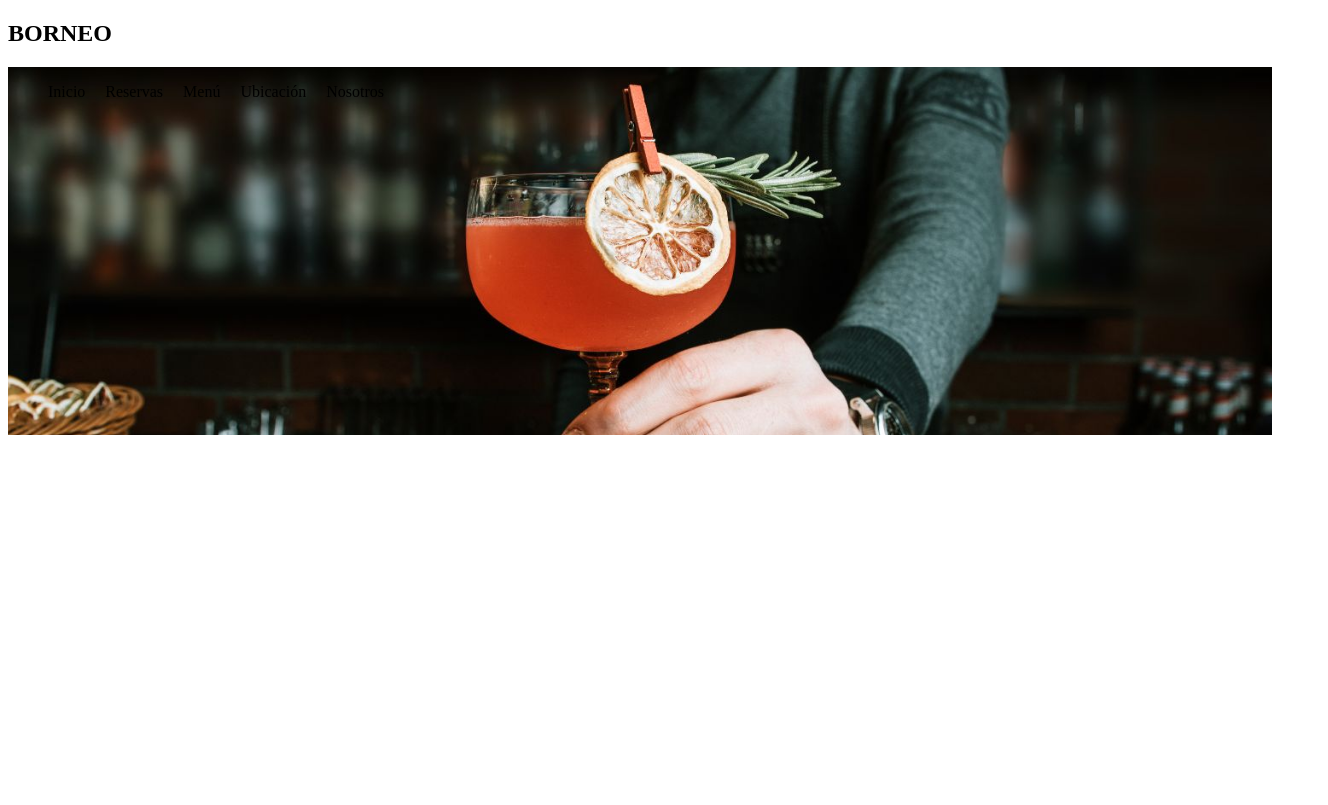
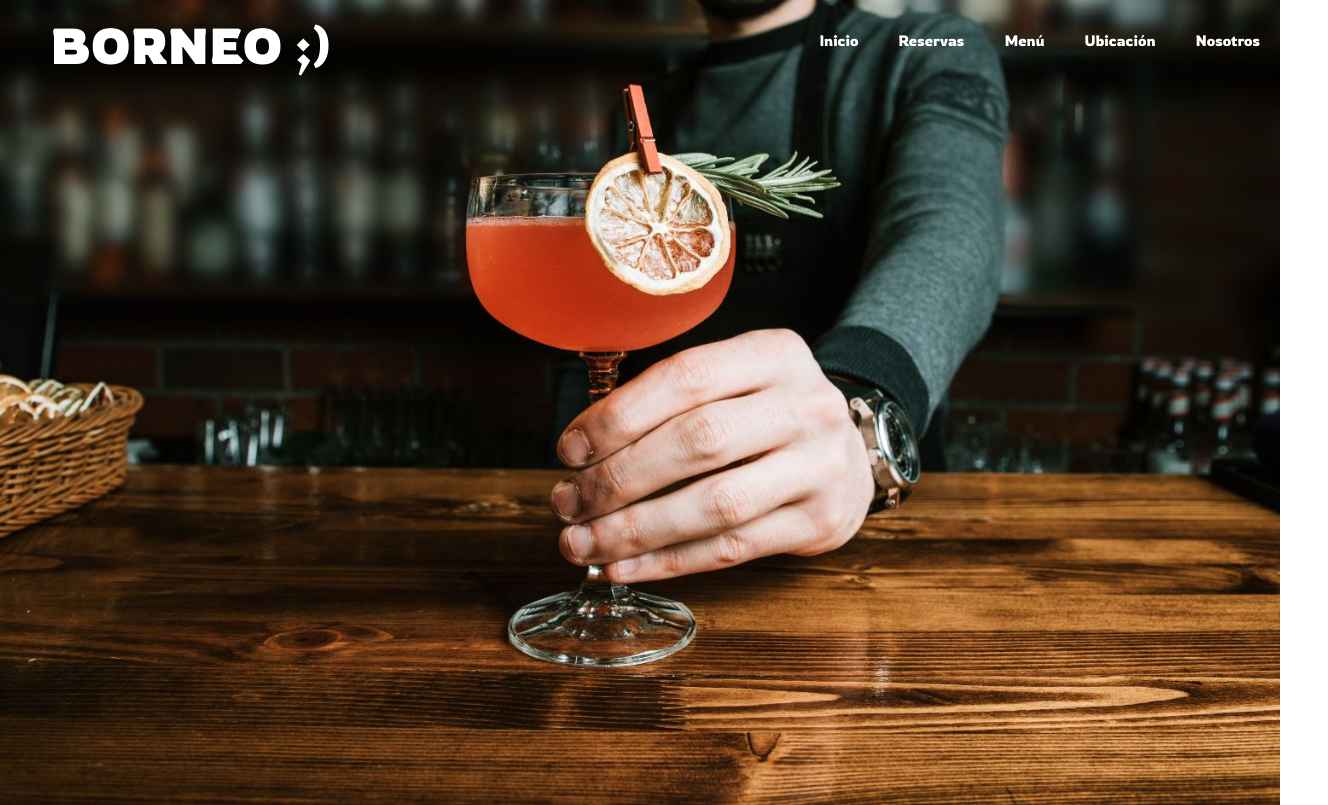
Before and after one commit to tomasstauber/restaurante, a website: page index .html in a window 1280 px wide. Shown: the top 805 px of the page, 1328 px wide, since content can reach past the window. Drawn offline with Linux system fonts and the light colour scheme.

Commit message:
comencé a trabajar en el navbar

```diff
--- a/assets/src/sass/_backImage.scss
+++ b/assets/src/sass/_backImage.scss
@@ -3,5 +3,5 @@
     background-size: cover;
     background-repeat: no-repeat;
     background-attachment: fixed;
-    height: 23em;
+    height: 1000px;
 }
--- a/assets/src/sass/_navbar.scss
+++ b/assets/src/sass/_navbar.scss
@@ -1,10 +1,35 @@
-nav ul{
+@import "variables";
+nav{
     display: flex;
-    flex-direction: row;
-    list-style: none;
-    gap: 20px;
     width: 100%;
     height: 80px;
-    background-color: transparent;
-    position: absolute;
+    flex-direction: row;
+    justify-content: space-between;
+    align-items: center;
+    position: fixed;
+    gap: 15px;
+    ul{
+        display: flex;
+        list-style: none;
+        li a{
+            text-decoration: none;
+            align-items: flex-end;
+            color: white;
+            padding: 20px;
+            margin-top: 10px;
+            align-items: center;
+            font-size: 15px;
+            font-family: $letra;
+        }
+    }
 }
+.titulo a{
+    display: flex;
+    align-items: flex-start;
+    margin-left: 50px;
+    margin-top: 10px;
+    font-size: 50px;
+    z-index: 20;
+    color: white;
+    font-family: $letra;
+}
--- /dev/null
+++ b/assets/src/sass/_normalize.scss
@@ -0,0 +1,4 @@
+*{
+    margin: 0;
+    padding: 0;
+}
--- /dev/null
+++ b/assets/src/sass/_variables.scss
@@ -0,0 +1 @@
+$letra: rowdies, sans serif;
--- a/assets/src/sass/style.scss
+++ b/assets/src/sass/style.scss
@@ -1,3 +1,4 @@
 @import "backImage";
 @import "navbar";
 @import "aside";
+@import "normalize";
--- a/index .html
+++ b/index .html
@@ -6,17 +6,24 @@
     <meta name="viewport" content="width=device-width, initial-scale=1.0">
     <title>Borneo | Night Club</title>
     <link rel="stylesheet" href="./assets/css/style.css">
+    <link rel="preconnect" href="https://fonts.googleapis.com">
+    <link rel="preconnect" href="https://fonts.gstatic.com" crossorigin>
+    <link href="https://fonts.googleapis.com/css2?family=Rowdies:wght@300;400;700&display=swap" rel="stylesheet">
 </head>
 <body>
     <nav>
-        <h2>BORNEO</h2>
-        <ul>
-            <li>Inicio</li>
-            <li>Reservas</li>
-            <li>Menú</li>
-            <li>Ubicación</li>
-            <li>Nosotros</li>
-        </ul>
+        <div>
+            <h2 class="titulo"><a>BORNEO ;)</a></h2>
+        </div>
+        <div>
+            <ul>
+                <li><a href="">Inicio</a></li>
+                <li><a href="">Reservas</a></li>
+                <li><a href="">Menú</a></li>
+                <li><a href="">Ubicación</a></li>
+                <li><a href="">Nosotros</a></li>
+            </ul>
+        </div>
     </nav>
     <header></header>
     <main>
```
Also changed, not shown: assets/css/style.css.
